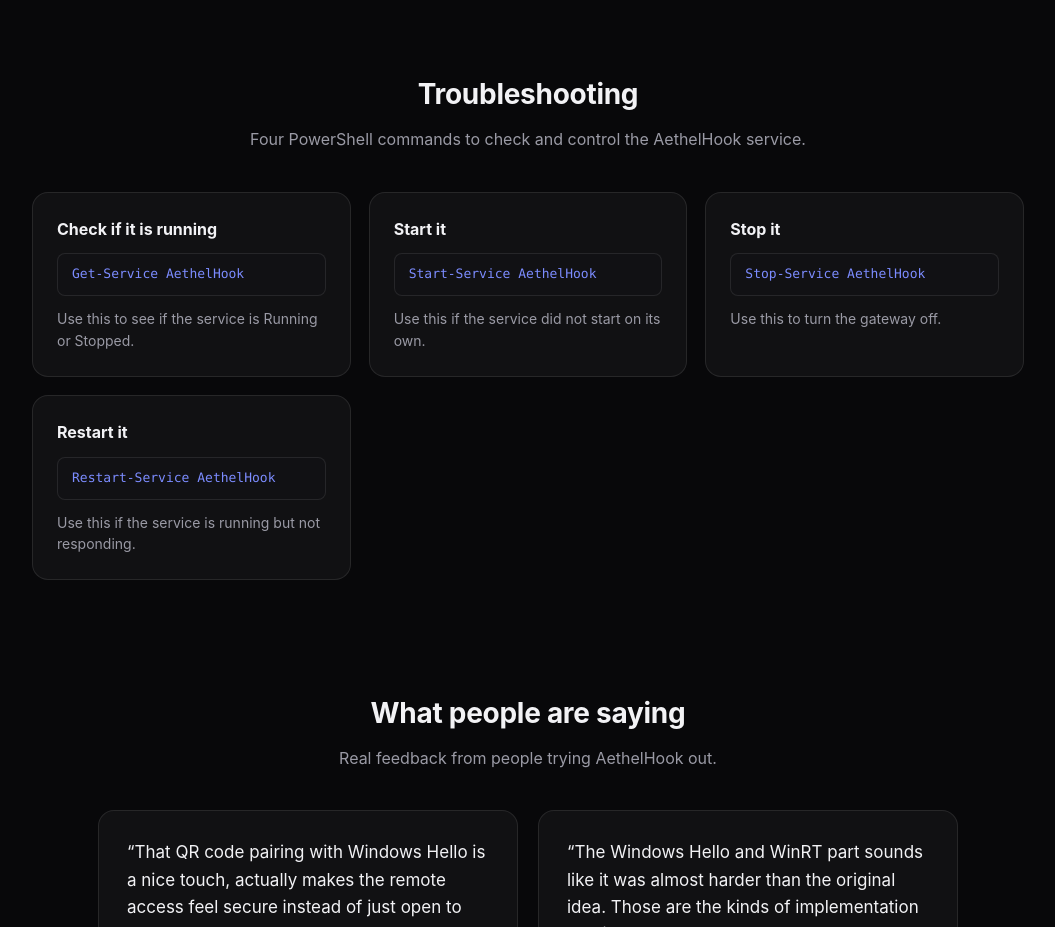
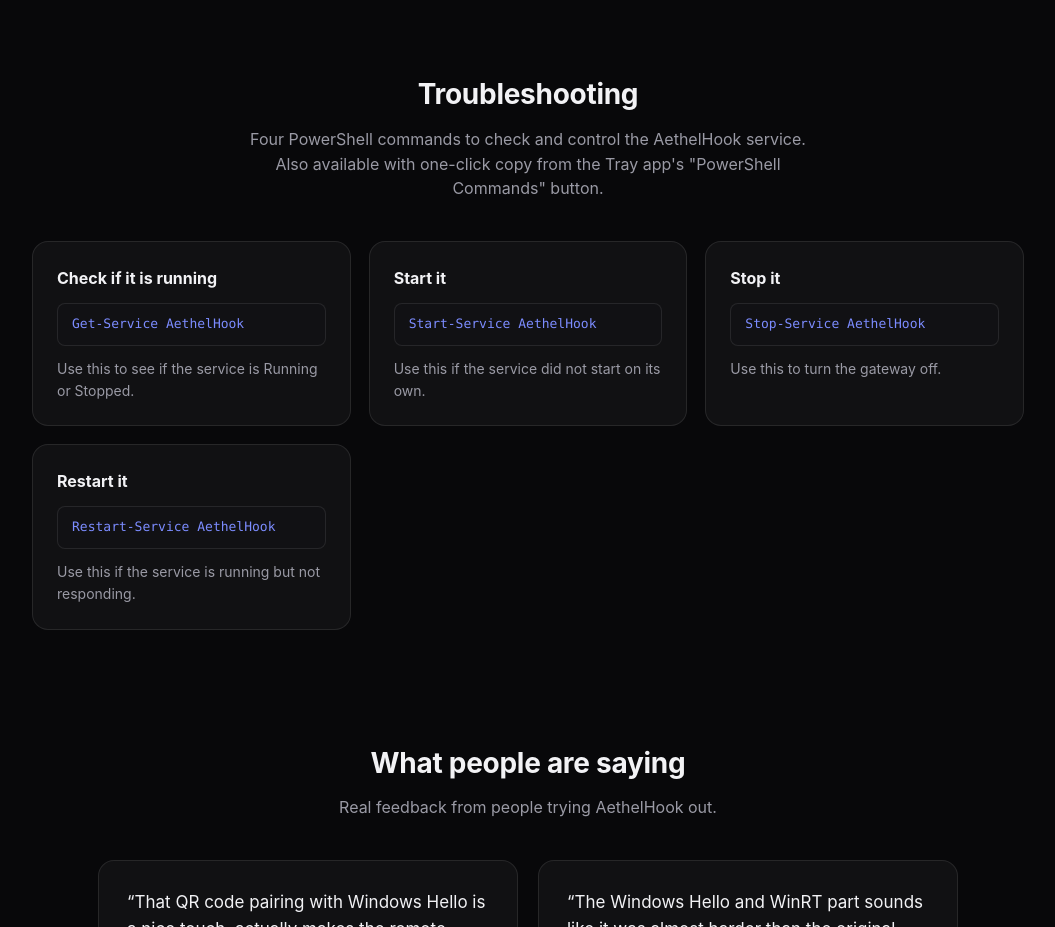
Before and after one commit to aethelst8/aethelst8.github.io, a React (Vite) app: page / in a window 1280 px wide. Shown: the part 7200-8127 px from the top of the page, without its empty margins (112-1167 px from the left). Built offline with nearby package versions, Linux system fonts and the light colour scheme.

Commit message:
Mention the Tray app's new PowerShell Commands copy button
Matches the installer's new one-click-copy feature (v1.5) for the same four
service-management commands this section already documents.

```diff
--- a/src/components/Troubleshooting.jsx
+++ b/src/components/Troubleshooting.jsx
@@ -28,6 +28,7 @@ export default function Troubleshooting() {
         <h2>Troubleshooting</h2>
         <p className="section-lead">
           Four PowerShell commands to check and control the AethelHook service.
+          Also available with one-click copy from the Tray app's "PowerShell Commands" button.
         </p>
         <div className="cmd-grid">
           {COMMANDS.map((c) => (
```
